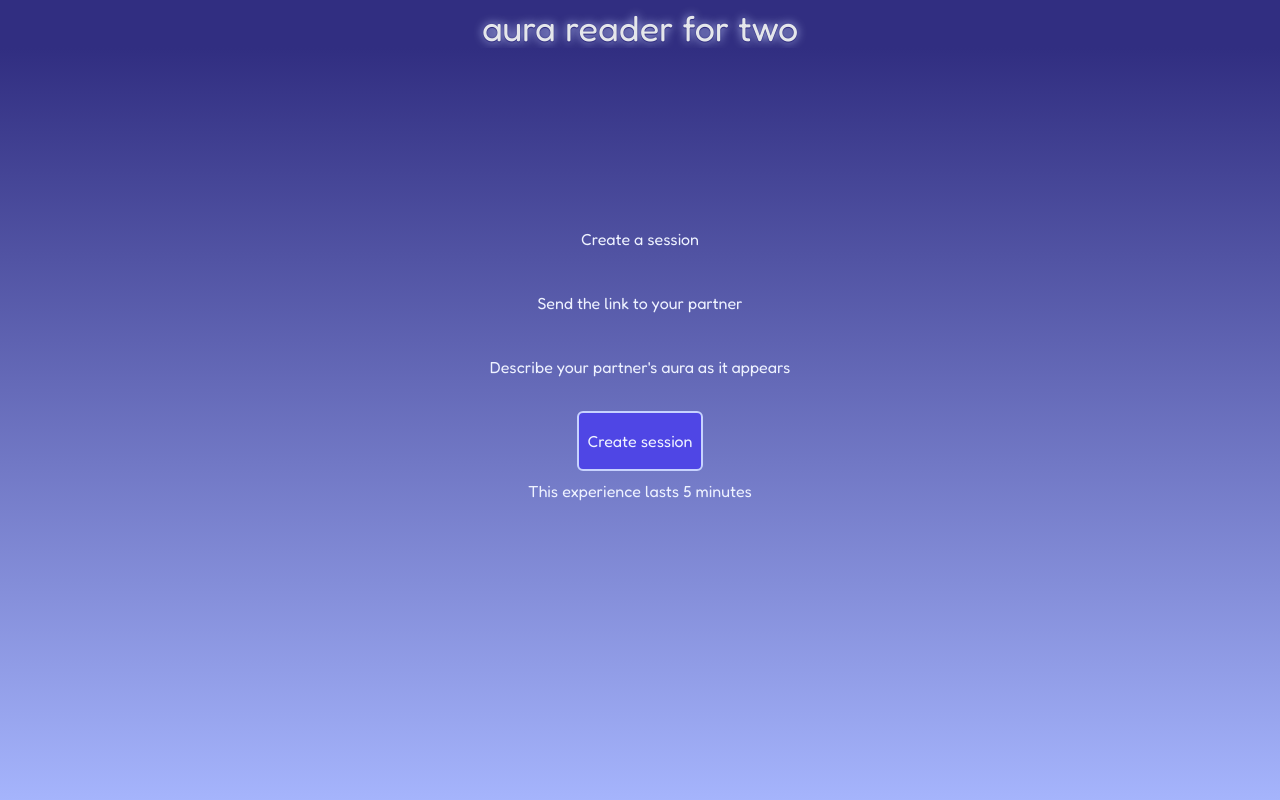
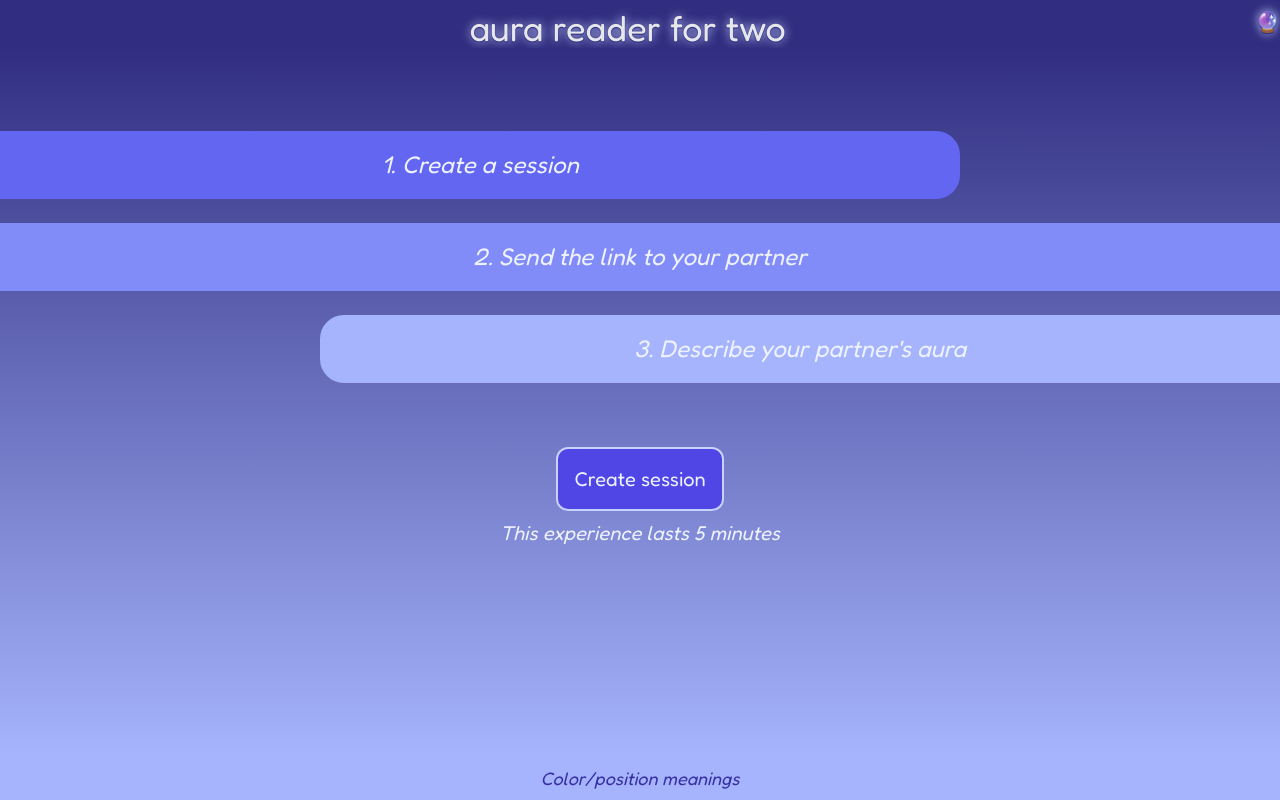
Before and after one commit to ablwr/aura-reader-for-two, a Next.js app: page / in a window 1280 px wide. Built offline with nearby package versions, Linux system fonts and the light colour scheme.

Commit message:
dusting with the broom

```diff
--- a/components/CreateSession.tsx
+++ b/components/CreateSession.tsx
@@ -39,18 +39,27 @@ const CreateSession = ({}) => {
           Something went wrong but it was not your fault
         </div>
       )}
-      <div className="mt-8 text-indigo-50 leading-10">
-        <ul>
-          <li className="mt-6">Create a session</li>
-          <li className="mt-6">Send the link to your partner</li>
-          <li className="mt-6">Describe your partner's aura as it appears</li>
-          <button
-            className="p-2 mt-6 border-2 rounded-md border-indigo-200 bg-indigo-600 text-indigo-50 hover:bg-indigo-200 hover:text-indigo-200 cursor-pointer"
-            onClick={createRoom}
-          >
-            Create session
-          </button>
-          <li className="">This experience lasts 5 minutes</li>
+      <div className="text-indigo-50 leading-10 italic">
+        <ul className="grid grid-cols-1 items-center place-content-center justify-center text-2xl">
+          <li className="border-indigo-500 bg-indigo-500 rounded-r-3xl border-2 mt-6 mr-60 lg:mr-80 p-4">
+            1. Create a session
+          </li>
+          <li className="border-indigo-400 bg-indigo-400 border-2 content-center mt-6 p-4">
+            2. Send the link to your partner
+          </li>
+          <li className="border-indigo-300 bg-indigo-300 rounded-l-3xl border-2 mt-6 ml-40 lg:ml-80 p-4">
+            3. Describe your partner's aura
+          </li>
+          <li>
+            <button
+              className="max-w-sm text-xl p-4 mt-4 lg:mt-16 border-2 rounded-xl border-indigo-200 bg-indigo-600 text-indigo-50 hover:bg-indigo-200 hover:text-indigo-200 cursor-pointer"
+              onClick={createRoom}
+            >
+              Create session
+            </button>
+          </li>
+
+          <li className="mt-2 text-xl">This experience lasts 5 minutes</li>
         </ul>
       </div>
     </div>
--- a/components/ExpTimer.tsx
+++ b/components/ExpTimer.tsx
@@ -26,7 +26,7 @@ export const ExpTimer = ({ exp }: Props) => {
   }
 
   return (
-    <button className="absolute bottom-4 font-mono rounded-r-full left-0 text-3xl p-3 text-indigo-700 bg-indigo-200 border-2 border-indigo-200 cursor-default z-50">
+    <button className="absolute bottom-12 font-mono rounded-r-full left-0 text-3xl p-3 text-indigo-700 bg-indigo-200 border-2 border-indigo-200 cursor-default z-50">
       {secs}
     </button>
   )
--- a/components/Footer.tsx
+++ b/components/Footer.tsx
@@ -1,13 +1,43 @@
-import Link from 'next/link'
-import { useRouter } from 'next/router'
+import { useState } from 'react'
 
 const Footer = ({}) => {
-  const router = useRouter()
+  const [showMeanings, setShowMeanings] = useState(false)
+  const toggleRevealMeanings = () => setShowMeanings(!showMeanings)
+
+  const Meanings = () => (
+    <div className="grid text-sm lg:text-lg lg:grid-cols-3">
+      <div>
+        <div>red : busy</div>
+        <div>pink : gentle</div>
+        <div>magenta : creative</div>
+        <div>orange : social</div>
+        <div>yellow : confident</div>
+        <div>tan : steady</div>
+      </div>
+      <div>
+        <div>green : growth</div>
+        <div>blue : peace</div>
+        <div>turquoise : empathy</div>
+        <div>indigo : intuition</div>
+        <div>violet : visionary</div>
+        <div>white : centered</div>
+      </div>
+      <div>
+        <div>(their) right : leaving energy</div>
+        <div>(their) left : arriving energy</div>
+        <div>top : present energy</div>
+        <div>throat : communicated energy</div>
+        <div>core : heart energy</div>
+      </div>
+    </div>
+  )
 
   return (
-    <footer className="text-md text-center italic bg-indigo-300 text-indigo-800 z-50">
-      {/* TODO */}
-      {/* <Link href="/">Click here to go back</Link> */}
+    <footer className="p-2 text-lg text-center gap-4 italic bg-indigo-300 text-indigo-800 z-50">
+      <div className="cursor-pointer" onClick={toggleRevealMeanings}>
+        Color/position meanings
+        {showMeanings ? <Meanings /> : <div></div>}
+      </div>
     </footer>
   )
 }
--- a/components/Header.tsx
+++ b/components/Header.tsx
@@ -2,11 +2,19 @@ import Link from 'next/link'
 
 const Header = ({}) => {
   return (
-    <header>
-      <h1 className="text-gray-100 hover:text-gray-200 text-4xl bg-indigo-900 text-center pt-2 z-50 test">
-        <Link href="/">aura reader for two</Link>
-      </h1>
-    </header>
+    <>
+      <header className="bg-indigo-900 text-center">
+        <h1 className="text-gray-100 hover:text-gray-200 text-4xl pt-2 z-50">
+          <Link href="/">aura reader for two</Link>
+          <a
+            className="bg-indigo-900 text-xl float-right"
+            href="https://github.com/ablwr/aura-reader-for-two"
+          >
+            🔮
+          </a>
+        </h1>
+      </header>
+    </>
   )
 }
 
--- a/components/Session.tsx
+++ b/components/Session.tsx
@@ -147,8 +147,6 @@ const CallObject = () => {
   */
 
   function appendAura(auraRegion: auraRegionProps) {
-    // We align the aural plane with our partner's existence
-
     // Get the positions relative to the partner's winsome face
     for (let p = 0; p < auraRegion.position.length; p++) {
       for (let i = 0; i < auraRegion.auraCircles; i++) {
@@ -227,7 +225,7 @@ const CallObject = () => {
     const context = canvas.getContext('2d') as CanvasRenderingContext2D
 
     /*
-      the five aura areas: right, left, top, throat, core
+      there are five aura areas: right, left, top, throat, core
         (their) right : leaving energy
         (their) left : arriving energy
         top : present energy
@@ -283,25 +281,13 @@ const CallObject = () => {
       ratioCirclesY: 0.5,
     })
 
-    // throat
-    appendAura({
-      context: context,
-      position: [[x + w / 2, y + h - 10]],
-      radius: w - 30,
-      color: auraColors[4],
-      auraCircles: 1,
-      circleRadiusRatio: [0.1, 0.6],
-      ratioCirclesX: 0.25,
-      ratioCirclesY: 0.25,
-    })
-
     // core
     appendAura({
       context: context,
       position: [
-        [x + w / 2 - 150, y + h + 150],
-        [x + w / 2, y + h + 150],
-        [x + w / 2 + 150, y + h + 150],
+        [x + w / 2 - 150, y + h + 175],
+        [x + w / 2, y + h + 175],
+        [x + w / 2 + 150, y + h + 175],
       ],
       radius: w + 75,
       color: auraColors[5],
@@ -309,6 +295,18 @@ const CallObject = () => {
       circleRadiusRatio: [0.1, 0.7],
       ratioCirclesX: 0.5,
       ratioCirclesY: 0.5,
+    })
+
+    // throat
+    appendAura({
+      context: context,
+      position: [[x + w / 2, y + h - 10]],
+      radius: w,
+      color: auraColors[4],
+      auraCircles: 1,
+      circleRadiusRatio: [0.1, 0.6],
+      ratioCirclesX: 0.25,
+      ratioCirclesY: 0.25,
     })
   }
 
@@ -320,6 +318,7 @@ const CallObject = () => {
       .detectSingleFace(input, model)
       .withFaceLandmarks(true)
 
+    // We align the aural plane with our partner's existence
     if (detections) {
       createAura(detections)
     }
@@ -363,7 +362,7 @@ const CallObject = () => {
               autoPlay
               muted
               id="local"
-              className="absolute object-cover rounded-l-full bottom-0 right-0 w-21 h-21 md:w-60 md:h-60"
+              className="absolute object-cover rounded-l-full bottom-10 right-0 w-21 h-21 md:w-60 md:h-60 md:bottom-10"
             ></video>
           </div>
         </div>
--- a/pages/api/room/index.ts
+++ b/pages/api/room/index.ts
@@ -40,9 +40,6 @@ export default async function handler(
     const dailyRes = await fetch(`${process.env.DAILY_REST_DOMAIN}/rooms`, opts)
     const response = await dailyRes.json()
 
-    // TODO testing -- mock json
-    // const response = { name: 'aura', config: { exp: 99999999 } }
-
     if (response.error) {
       return res.status(500).json(response.error)
     }
```
Also changed, not shown: 1 other file (tests, documents, lock files or other folders).
